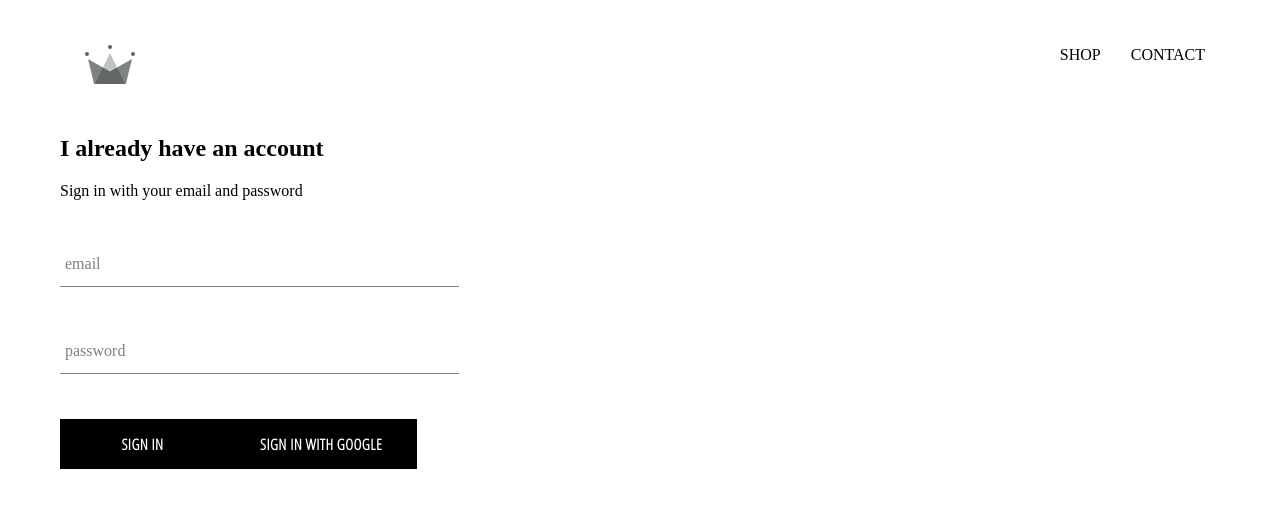
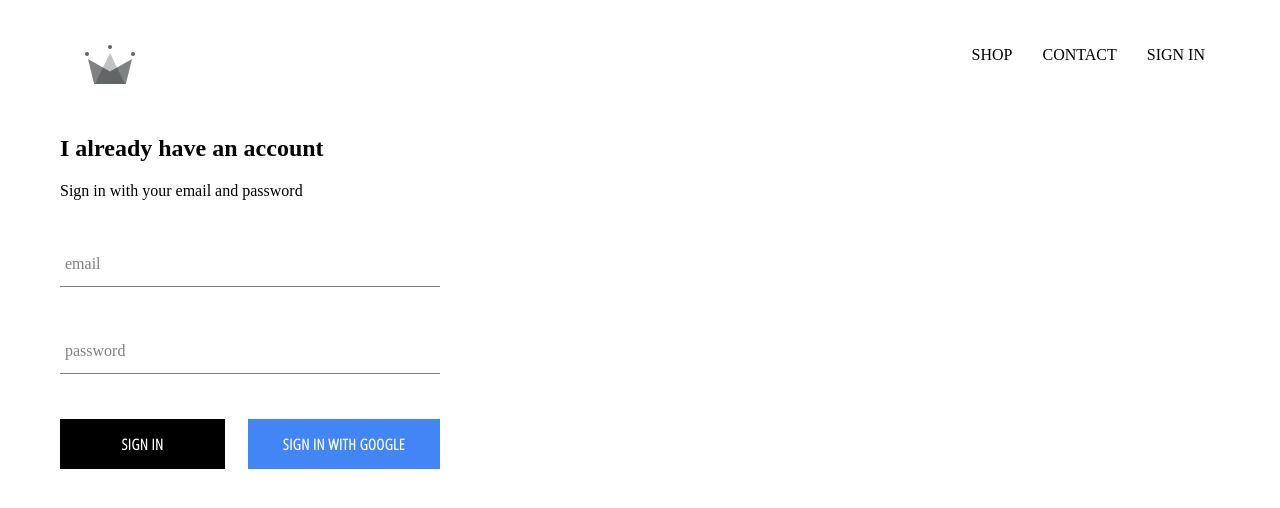
Before and after one commit to marcinwal/crwn-cloathing, a React (Create React App) app: page /signin in a window 1280 px wide. Shown: the top 508 px of the page. Built offline with nearby package versions, Linux system fonts and the light colour scheme; no server answers.

Commit message:
google button styling

```diff
--- a/src/App.css
+++ b/src/App.css
@@ -7,3 +7,7 @@
   text-decoration: none;
   color: black;
 }
+
+* {
+  box-sizing: border-box;
+}
--- a/src/App.js
+++ b/src/App.js
@@ -33,7 +33,7 @@
   render() {
     return (
       <div>
-        <Header />
+        <Header currentUser={this.state.currentUser} />
         <Switch>
           <Route exact path='/' component={HomePage} />
           <Route path='/shop' component={ShopPage} />
--- a/src/components/custom-button/custom-button.component.jsx
+++ b/src/components/custom-button/custom-button.component.jsx
@@ -2,8 +2,11 @@
 
 import './custom-button.styles.scss';
 
-const CustomButton = ({ children, ...otherProps}) => (
-    <button className='custom-button' {...otherProps}>
+const CustomButton = ({ children, isGoogleSignIn,...otherProps}) => (
+    <button
+        className={`${isGoogleSignIn ? 'google-sign-in' : '' } custom-button`}
+        {...otherProps}
+    >
         {children}
     </button>
 );
--- a/src/components/custom-button/custom-button.styles.scss
+++ b/src/components/custom-button/custom-button.styles.scss
@@ -19,4 +19,14 @@
       color: black;
       border: 1px solid black;
     }
+
+    &.google-sign-in {
+        background-color: #4285f4;
+        color: white;
+
+        &:hover {
+            background-color: #357ae8;
+            border: none;
+        }
+    }
   }
--- a/src/components/header/header.component.jsx
+++ b/src/components/header/header.component.jsx
@@ -1,10 +1,11 @@
 import React from 'react';
 import { Link } from 'react-router-dom';
+import { auth } from '../../firebase/firebase.utils';
 import { ReactComponent as Logo } from '../../assets/crown.svg';
 
 import './header.styles.scss';
 
-const Header = () => (
+const Header = ({ currentUser }) => (
     <div className='header'>
         <Link className='logo-container' to="/">
             <Logo className='logo' />
@@ -16,6 +17,14 @@
             <Link className='option' to="/shop">
                 CONTACT
             </Link>
+            {
+                currentUser?
+                <div className='option' onClick={() => auth.signOut()}> SIGN OUT</div>
+                :
+                <Link className='option' to='/signin'>
+                    SIGN IN
+                </Link>
+            }
         </div>
     </div>
 );
--- a/src/components/header/header.styles.scss
+++ b/src/components/header/header.styles.scss
@@ -20,6 +20,7 @@
 
       .option {
         padding: 10px 15px;
+        cursor: pointer;
       }
     }
   }
--- a/src/components/sign-in/sign-in.component.jsx
+++ b/src/components/sign-in/sign-in.component.jsx
@@ -49,8 +49,11 @@
                         label='password'
                         required
                     />
-                    <CustomButton type='submit'>Sign In</CustomButton>
-                    <CustomButton onClick={signInWithGoogle}>Sign In with Google</CustomButton>
+                    <div className='buttons'>
+                        <CustomButton type='submit'>Sign In</CustomButton>
+                        <CustomButton onClick={signInWithGoogle} isGoogleSignIn>Sign In with Google</CustomButton>
+                    </div>
+
                 </form>
             </div>
         )
--- a/src/components/sign-in/sign-in.styles.scss
+++ b/src/components/sign-in/sign-in.styles.scss
@@ -1,9 +1,14 @@
 .sign-in {
-    width: 30vw;
+    width: 380px;
     display: flex;
     flex-direction: column;
 
     .title {
         margin: 10px 0;
     }
+
+    .buttons {
+        display: flex;
+        justify-content: space-between;
+    }
 }
```
